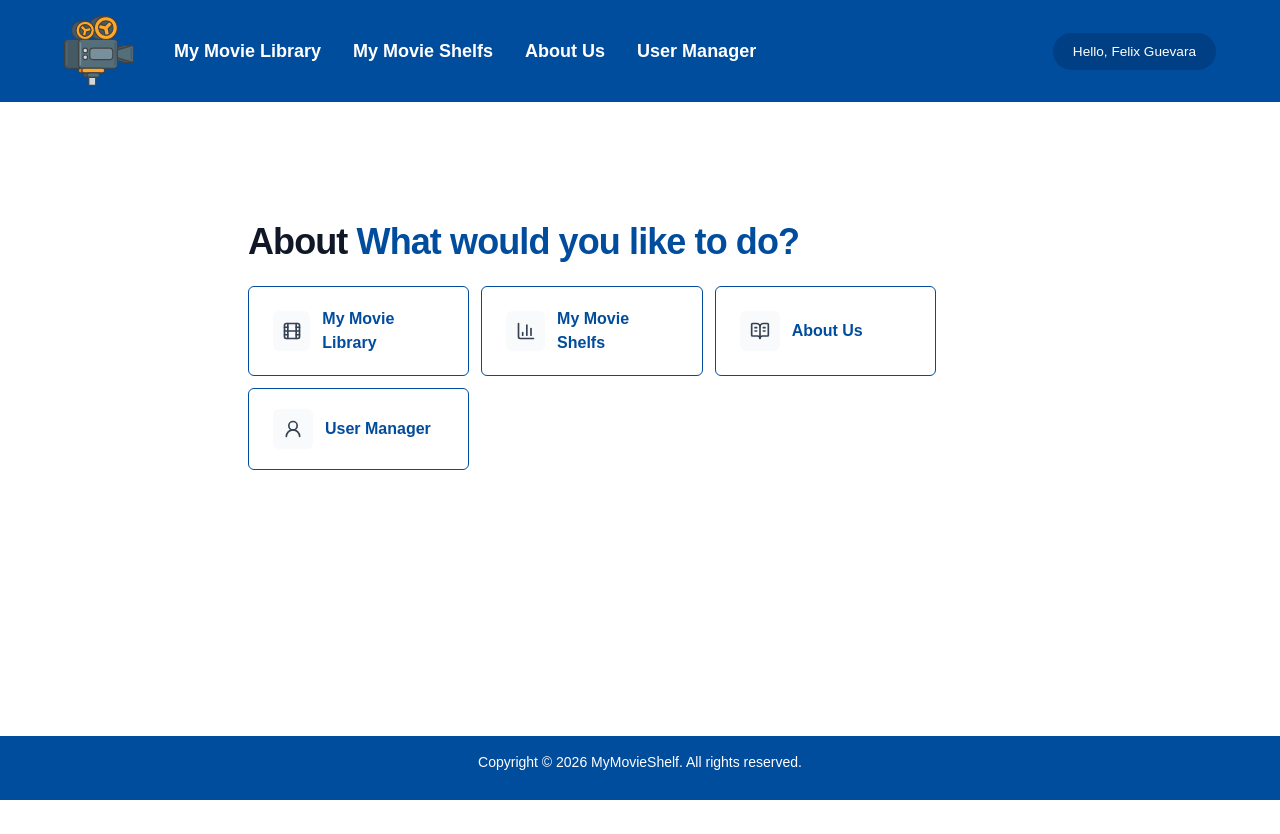
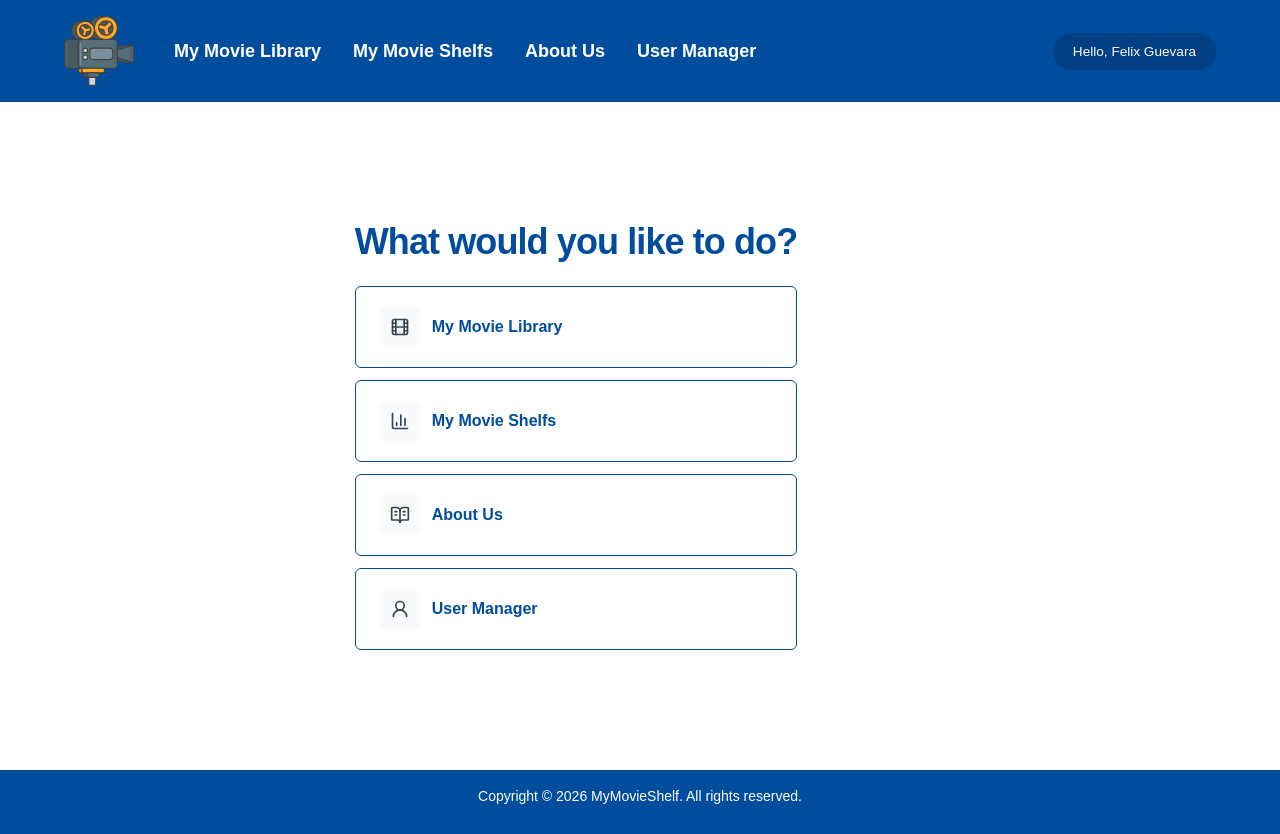
Before and after one commit to FelixGuevara/MyMovieShelf, a Next.js app: page / in a window 1280 px wide. Before the commit the page ends 800 px from the top, so only its background shows below. Built offline with nearby package versions, Linux system fonts and the light colour scheme.

Commit message:
Update Landing page

```diff
--- a/app/page.tsx
+++ b/app/page.tsx
@@ -9,21 +9,21 @@ import {
 
 export default function Home() {
   return (
-    <div className="mx-auto max-w-4xl px-4 py-10">
-      <main className="flex w-full max-w-3xl flex-col items-center justify-center py-10 px-6 dark:bg-black sm:items-start">
+    <div className="mx-auto max-w-4xl py-10">
+      <main className="flex w-full max-w-3xl flex-col items-center justify-center py-10 dark:bg-black sm:items-start">
 
-        <div className="mx-auto max-w-4xl px-4 py-10">
+        <div className="mx-auto max-w-4xl py-10">
           {/* Top section */}
           <section className="mb-6">
-            <h2 className="text-4xl font-extrabold tracking-tight text-gray-900">
-              About <span className="text-[rgb(0,76,157)]">What would you like to do?</span>
-            </h2>
+            <h3 className="text-4xl font-extrabold tracking-tight text-gray-900">
+              <span className="text-[rgb(0,76,157)]">What would you like to do?</span>
+            </h3>
           </section>
 
 
           {/* Action grid */}
           <section aria-label="Quick actions">
-            <div className="grid grid-cols-2 gap-3 sm:grid-cols-4 lg:grid-cols-3">
+            <div className="grid grid-cols-4 gap-3 sm:grid-cols-2 lg:grid-cols-1">
               <ActionCard href="/movies" label="My Movie Library" icon={<Film className="h-5 w-5" />} />
               <ActionCard href="/stats" label="My Movie Shelfs" icon={<BarChart3 className="h-5 w-5" />} />
               <ActionCard href="/about" label="About Us" icon={<BookOpenText className="h-5 w-5" />} />
```
